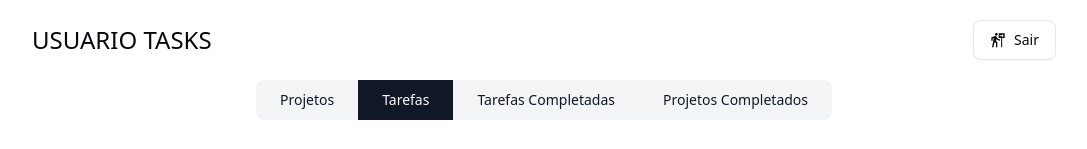
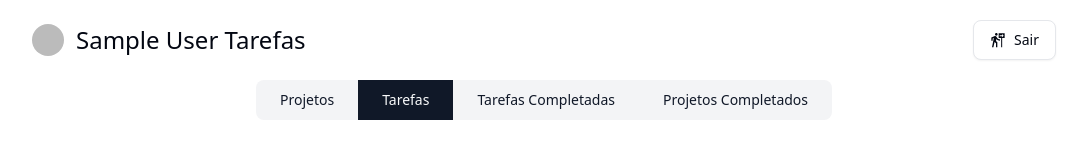
Before and after one commit to Angetins22/meu-to-do, a React (Vite) app: page /home in a window 1280 px wide. Shown: the top 149 px of the page, without its empty margins (96-1183 px from the left). Built offline with nearby package versions, Linux system fonts and the light colour scheme; no server answers; the database is empty; sample sign-in values are in the browser's storage.

Commit message:
adiciona avatar e nome usuario

```diff
--- a/package.json
+++ b/package.json
@@ -25,6 +25,7 @@
     "date-fns": "^4.1.0",
     "firebase": "^12.8.0",
     "lucide-react": "^0.562.0",
+    "radix-ui": "^1.4.3",
     "react": "^19.2.0",
     "react-day-picker": "^9.13.0",
     "react-dom": "^19.2.0",
--- a/src/App.tsx
+++ b/src/App.tsx
@@ -14,14 +14,17 @@ import { Button } from './components/ui/button'
 import { FirebaseController } from './controllers'
 import { getAuth, onAuthStateChanged } from 'firebase/auth'
 import { useEffect } from 'react'
-import useUser from './hooks/useUser'
+import useAuthState from './hooks/useAuthState'
+import { UserProvider, useUser } from './contexts/UserContext'
 
 
 function App() {
 
   const location = useLocation()
 
+  useAuthState()
   const user = useUser()
+
 
   return (
 
--- a/src/components/Usuario/index.tsx
+++ b/src/components/Usuario/index.tsx
@@ -1,14 +1,34 @@
 
+import { useUser } from "@/contexts/UserContext";
 import BotaoSair from "../BotaoSair";
-
+import { Avatar, AvatarFallback, AvatarImage } from "@/components/ui/avatar"
+import { useState } from "react";
 
 const Usuario: React.FC = () => {
+
+    const user = useUser()
+    const userNome = user?.displayName || 'Usuario'
+    const userFoto = user?.photoURL || "https://github.com/shadcn.png"
+
+    console.log(userFoto)
+    console.log(userNome)
 
 
     return (
         <>
             <div className='flex flex-row justify-between items-center mb-5'>
-                <h1 className='text-2xl'>USUARIO TASKS</h1>
+                <div className="flex flex-row">
+                    <Avatar className="mr-3">
+                        <AvatarImage
+                            src={userFoto}
+                            alt="imagem.perfil"
+
+                        />
+                    </Avatar>
+                    <h1 className='text-2xl'>{userNome} Tarefas</h1>
+
+                </div>
+
                 <BotaoSair />
             </div>
         </>
--- /dev/null
+++ b/src/components/ui/avatar.tsx
@@ -0,0 +1,107 @@
+import * as React from "react"
+import { Avatar as AvatarPrimitive } from "radix-ui"
+
+import { cn } from "@/lib/utils"
+
+function Avatar({
+  className,
+  size = "default",
+  ...props
+}: React.ComponentProps<typeof AvatarPrimitive.Root> & {
+  size?: "default" | "sm" | "lg"
+}) {
+  return (
+    <AvatarPrimitive.Root
+      data-slot="avatar"
+      data-size={size}
+      className={cn(
+        "group/avatar relative flex size-8 shrink-0 overflow-hidden rounded-full select-none data-[size=lg]:size-10 data-[size=sm]:size-6",
+        className
+      )}
+      {...props}
+    />
+  )
+}
+
+function AvatarImage({
+  className,
+  ...props
+}: React.ComponentProps<typeof AvatarPrimitive.Image>) {
+  return (
+    <AvatarPrimitive.Image
+      data-slot="avatar-image"
+      className={cn("aspect-square size-full", className)}
+      {...props}
+    />
+  )
+}
+
+function AvatarFallback({
+  className,
+  ...props
+}: React.ComponentProps<typeof AvatarPrimitive.Fallback>) {
+  return (
+    <AvatarPrimitive.Fallback
+      data-slot="avatar-fallback"
+      className={cn(
+        "bg-muted text-muted-foreground flex size-full items-center justify-center rounded-full text-sm group-data-[size=sm]/avatar:text-xs",
+        className
+      )}
+      {...props}
+    />
+  )
+}
+
+function AvatarBadge({ className, ...props }: React.ComponentProps<"span">) {
+  return (
+    <span
+      data-slot="avatar-badge"
+      className={cn(
+        "bg-primary text-primary-foreground ring-background absolute right-0 bottom-0 z-10 inline-flex items-center justify-center rounded-full ring-2 select-none",
+        "group-data-[size=sm]/avatar:size-2 group-data-[size=sm]/avatar:[&>svg]:hidden",
+        "group-data-[size=default]/avatar:size-2.5 group-data-[size=default]/avatar:[&>svg]:size-2",
+        "group-data-[size=lg]/avatar:size-3 group-data-[size=lg]/avatar:[&>svg]:size-2",
+        className
+      )}
+      {...props}
+    />
+  )
+}
+
+function AvatarGroup({ className, ...props }: React.ComponentProps<"div">) {
+  return (
+    <div
+      data-slot="avatar-group"
+      className={cn(
+        "*:data-[slot=avatar]:ring-background group/avatar-group flex -space-x-2 *:data-[slot=avatar]:ring-2",
+        className
+      )}
+      {...props}
+    />
+  )
+}
+
+function AvatarGroupCount({
+  className,
+  ...props
+}: React.ComponentProps<"div">) {
+  return (
+    <div
+      data-slot="avatar-group-count"
+      className={cn(
+        "bg-muted text-muted-foreground ring-background relative flex size-8 shrink-0 items-center justify-center rounded-full text-sm ring-2 group-has-data-[size=lg]/avatar-group:size-10 group-has-data-[size=sm]/avatar-group:size-6 [&>svg]:size-4 group-has-data-[size=lg]/avatar-group:[&>svg]:size-5 group-has-data-[size=sm]/avatar-group:[&>svg]:size-3",
+        className
+      )}
+      {...props}
+    />
+  )
+}
+
+export {
+  Avatar,
+  AvatarImage,
+  AvatarFallback,
+  AvatarBadge,
+  AvatarGroup,
+  AvatarGroupCount,
+}
--- /dev/null
+++ b/src/contexts/UserContext/index.tsx
@@ -0,0 +1,32 @@
+import useAuthState from "@/hooks/useAuthState"
+import type { User } from "firebase/auth"
+import { createContext, useContext, useEffect, useState, type ReactNode } from "react"
+
+interface UserContextType {
+    user: User | null
+    setUser: React.Dispatch<React.SetStateAction<User | null>>
+}
+
+export const UserContext = createContext<UserContextType | undefined>(undefined)
+
+export const UserProvider = ({ children }: { children: ReactNode }) => {
+    const [user, setUser] = useState<User | null>(null)
+
+
+
+
+    return (
+        <UserContext.Provider value={{ user, setUser }}>
+            {children}
+        </UserContext.Provider>
+    )
+
+}
+
+export const useUser = (): User | null => {
+    const context = useContext(UserContext)
+    if (!context) {
+        throw new Error('useUser deve ser usado dentro de UserProvider')
+    }
+    return context.user
+}
--- a/src/hooks/useUser.ts
+++ b/src/hooks/useAuthState.ts
@@ -1,14 +1,18 @@
+
+import { UserContext } from "@/contexts/UserContext";
 import { getAuth, onAuthStateChanged, type User } from "firebase/auth";
-import { useEffect, useState } from "react"
+import { useContext, useEffect, useState } from "react"
 import { Navigate, useNavigate } from "react-router";
 const auth = getAuth();
 
 
-
-const useUser = () => {
+const useAuthState = () => {
     const navigate = useNavigate()
 
-    const [user, setUser] = useState<User | null>(null)
+    const context = useContext(UserContext)
+
+    if (!context) return
+    const { setUser } = context
 
     useEffect(() => {
         onAuthStateChanged(auth, (user) => {
@@ -19,10 +23,10 @@ const useUser = () => {
                 setUser(null)
                 navigate('/login')
             }
-            console.log('usuario: ', user)
         });
     }, [])
-    return user
+
+
 }
 
-export default useUser
+export default useAuthState
--- a/src/main.tsx
+++ b/src/main.tsx
@@ -3,11 +3,14 @@ import { createRoot } from 'react-dom/client'
 import './index.css'
 import App from './App.tsx'
 import { BrowserRouter } from "react-router";
+import { UserProvider } from './contexts/UserContext/index.tsx';
 
 createRoot(document.getElementById('root')!).render(
   <StrictMode>
     <BrowserRouter>
-      <App />
+      <UserProvider>
+        <App />
+      </UserProvider>
     </BrowserRouter>
   </StrictMode>,
 )
--- a/src/pages/Login/index.tsx
+++ b/src/pages/Login/index.tsx
@@ -15,8 +15,6 @@ import { getAuth, GoogleAuthProvider, signInWithPopup } from "firebase/auth";
 const Login: React.FC = () => {
     const navigate = useNavigate()
 
-
-
     const login = async () => {
         const provider = new GoogleAuthProvider();
         const auth = getAuth();
@@ -31,8 +29,6 @@ const Login: React.FC = () => {
             const user = result.user;
             // IdP data available using getAdditionalUserInfo(result)
             // ...
-            console.log(credential)
-            console.log(result)
             navigate('/home')
         } catch (error: any) {
             // Handle Errors here.
```
Also changed, not shown: 1 other file (tests, documents, lock files or other folders).
